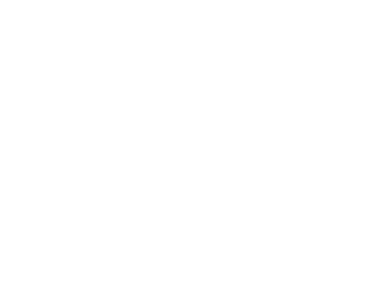
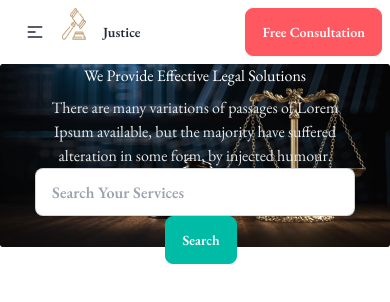
Before and after one commit to rafi9012/rafi-web-dev-repo-last, a plain HTML site: page index.html in a window 390 px wide. Drawn offline with nearby package versions, Linux system fonts and the light colour scheme.

Commit message:
complete header section

```diff
--- a/index.html
+++ b/index.html
@@ -1,33 +1,112 @@
 <!DOCTYPE html>
-<html lang="en">
+<html lang="en" data-theme="light">
 <head>
     <meta charset="UTF-8">
     <meta name="viewport" content="width=device-width, initial-scale=1.0">
-    <title>Legal Solution resources page</title>
+    <title>Legal-Website-Make</title>
 
-    <!-- DaisyYi + tailwind CDN -->
+
+    <!-- daisyUi+ tailwind cdn -->
      <link href="https://cdn.jsdelivr.net/npm/daisyui@4.12.24/dist/full.min.css" rel="stylesheet" type="text/css" />
-<script src="https://cdn.tailwindcss.com"></script>
+    <script src="https://cdn.tailwindcss.com"></script>
+    <!-- tailwind customized config -->
+     <script>
+    tailwind.config = {
+      theme: {
+        extend: {
+          colors: {
+            clifford: '#da373d',
 
-<!-- poopins font -->
- <link rel="preconnect" href="https://fonts.googleapis.com">
-<link rel="preconnect" href="https://fonts.gstatic.com" crossorigin>
-<link href="https://fonts.googleapis.com/css2?family=Poppins:ital,wght@0,100;0,200;0,300;0,400;0,500;0,600;0,700;0,800;0,900;1,100;1,200;1,300;1,400;1,500;1,600;1,700;1,800;1,900&display=swap" rel="stylesheet">
+          }
+        }
+      }
+    }
+    </script>
 
-<style>
-    .poppins-font {
-  font-family: "Poppins", sans-serif;}
-</style>
+  <!-- EB GARAMOND FONT -->
+    <link rel="preconnect" href="https://fonts.googleapis.com">
+    <link rel="preconnect" href="https://fonts.gstatic.com" crossorigin>
+    <link href="https://fonts.googleapis.com/css2?family=EB+Garamond:ital,wght@0,400..800;1,400..800&display=swap" rel="stylesheet">
+    <style>
+        .eb-garamond{
+             font-family: "EB Garamond", serif;
+  font-optical-sizing: auto;
+        }
+
+
+    </style>
 </head>
-<body class=".poppins-font">
+<body class="eb-garamond">
+    <!-- header section -->
+     <header class="container mx-auto">
+      <nav>
+        <div class="navbar bg-base-100">
+  <div class="navbar-start">
+    <div class="dropdown">
+      <div tabindex="0" role="button" class="btn btn-ghost lg:hidden">
+        <svg
+          xmlns="http://www.w3.org/2000/svg"
+          class="h-5 w-5"
+          fill="none"
+          viewBox="0 0 24 24"
+          stroke="currentColor">
+          <path
+            stroke-linecap="round"
+            stroke-linejoin="round"
+            stroke-width="2"
+            d="M4 6h16M4 12h8m-8 6h16" />
+        </svg>
+      </div>
 
-    <!-- header section -->
-     <header>
+    </div>
+    <div class="flex">
+    <img class="h-8 w-6	" src="images/business.png" alt="">
+    <a class="btn btn-ghost ">Justice</a>
+    </div>
+  </div>
+  <div class="navbar-center hidden lg:flex">
+    <ul class="menu menu-horizontal px-1">
+      <li><a class="text-xs ">Home</a></li>
+      <li><a class="text-xs ">Services ></a></li>
+      <li><a class="text-xs ">Cases ></a></li>
+      <li><a class="text-xs">Blog ></a></li>
+      <li><a class="text-xs" >Contact Us</a></li>
+    </ul>
+  </div>
+  <div class="navbar-end">
+    <a class="btn btn-error text-white">Free Consultation</a>
+  </div>
+</div>
+      </nav>
 
      </header>
 
     <!-- main section -->
-     <main>
+     <main class="container mx-auto">
+      <div class="bg-[url('/images/banner.png')] bg-no-repeat  bg-contain h-dvh w-full"  >
+        <!-- writing section -->
+         <div class="max-w-xs lg:max-w-2xl mx-auto justify-center  text-center lg:pt-[120px] ">
+          <div class="lg:pb-6 pb-2">
+          <h1 class="text-[#FFFFFF] lg:text-7xl lg:font-extrabold">We Provide Effective Legal Solutions</h1>
+           </div>
+          <div class="lg:pb-6">
+            <h4 class="text-[#E7E7E7] lg:text-lg">There are many variations of passages of Lorem Ipsum available, but the majority  have suffered alteration in some form, by injected humour.</h4>
+
+          </div>
+
+
+         <!-- input -->
+          <div class="">
+            <input type="text" placeholder="Search Your Services" class="input input-bordered w-full max-w-md text-[#FFFFFF] font-semibold" />
+            <button class="btn btn-active btn-accent ml-3 text-[#FFFFFF] font-semibold">Search</button>
+          </div>
+           </div>
+
+
+
+
+      </div>
+
 
      </main>
 
```
Also changed, not shown: tailwind.config.js (added, +8 -0 lines).
